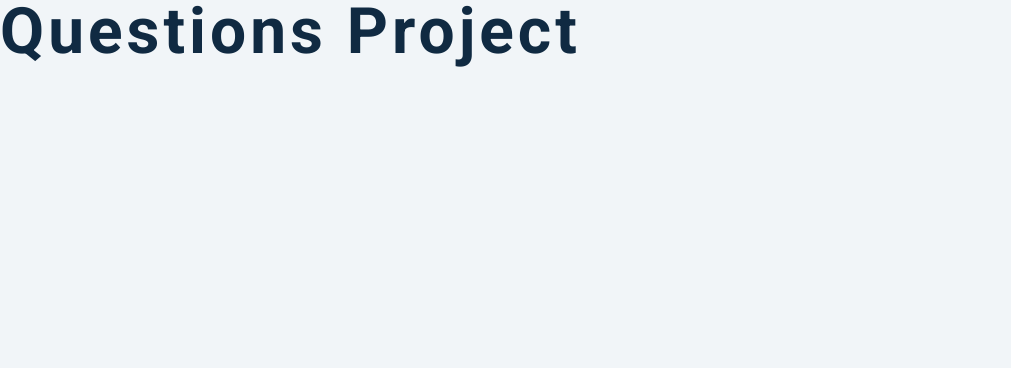
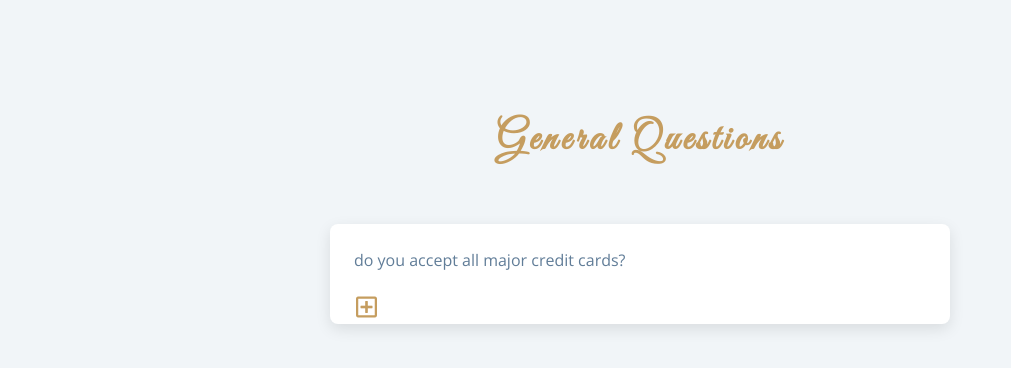
Before and after one commit to almuheetu/JS-questions, a plain HTML site: page index.html in a window 1280 px wide. Shown: the whole page, without its empty margins (0-1011 px from the left). Drawn offline with nearby package versions, Linux system fonts and the light colour scheme.

Commit message:
title section complete

```diff
--- a/index.html
+++ b/index.html
@@ -18,7 +18,22 @@
     <link rel="stylesheet" href="styles.css" />
   </head>
   <body>
-    <h1>questions project</h1>
+    <section class="questions">
+      <div class="title">
+        <h2>general questions</h2>
+      </div>
+      <div class="section-center">
+        <article class="question">
+          <p>do you accept all major credit cards?</p>
+          <button type="button" class="question-btn">
+            <span class="plus-icon">
+              <i class="far fa-plus-square"></i>
+            </span>
+          </button>
+        </article>
+      </div>
+
+    </section>
     <!-- javascript -->
     <script src="app.js"></script>
   </body>
```
